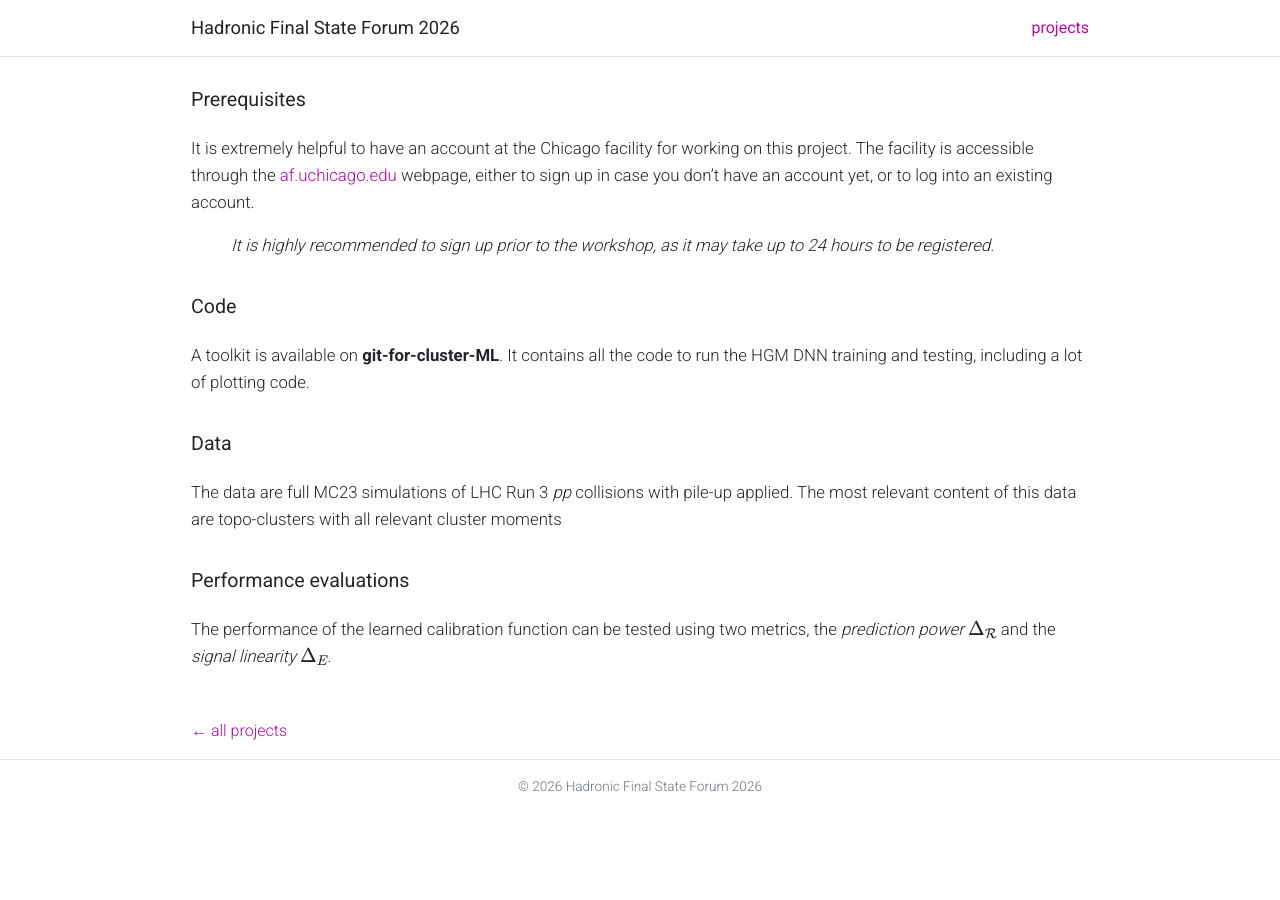
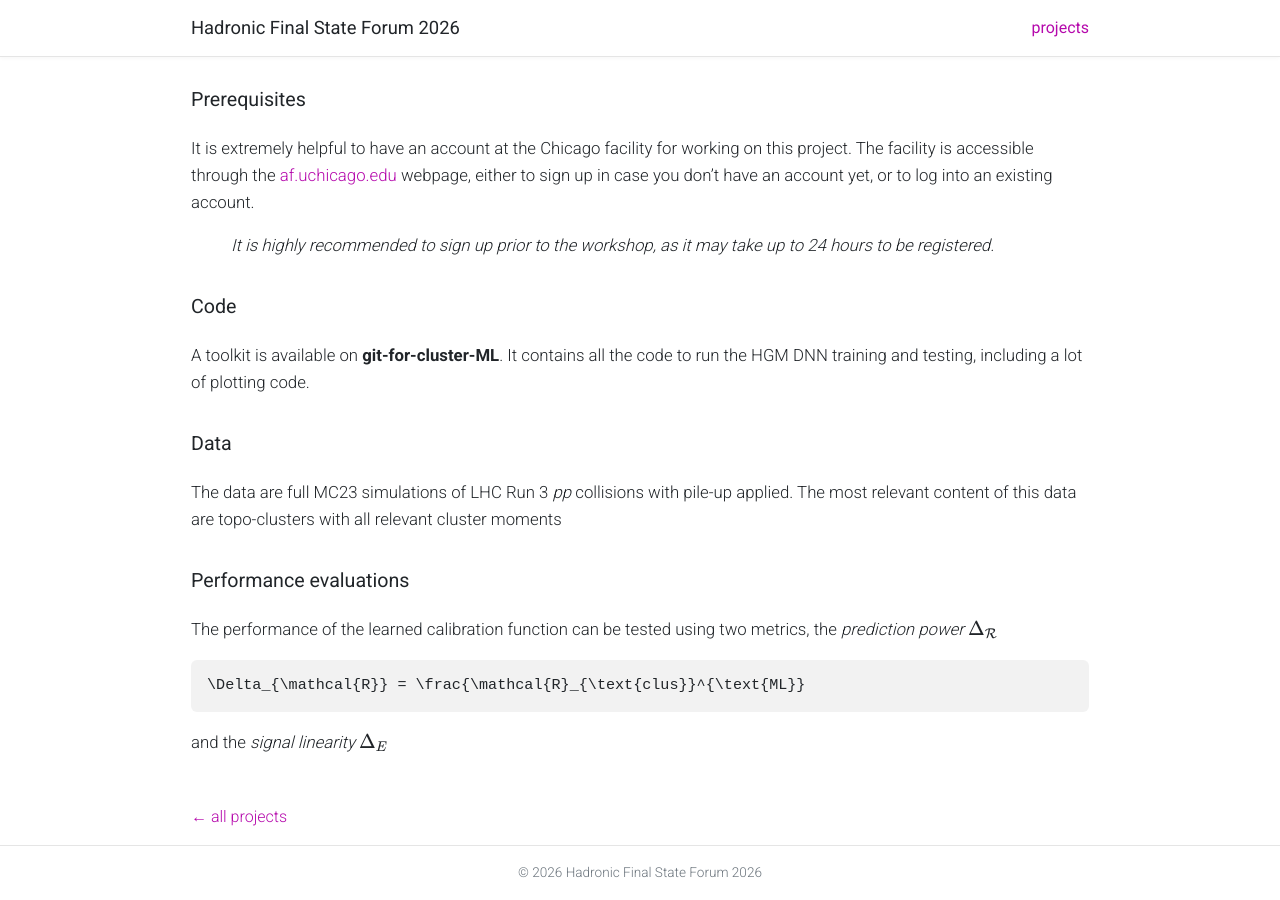
Before and after one commit to hfsf2026/hfsf2026.github.io, a Jekyll site: the page built from _projects/cluster_ML_transformers.md, in a window 1280 px wide and 900 px high, scrolled down 937 px. Built offline with Jekyll 4.4.1, drawn with Linux system fonts in a browser that asks for light colours; before the commit the page ends 1751 px from its top, so only the background shows below that.

Commit message:
Update cluster_ML_transformers.md

````diff
--- a/_projects/cluster_ML_transformers.md
+++ b/_projects/cluster_ML_transformers.md
@@ -35,4 +35,9 @@ The data are full MC23 simulations of LHC Run 3 _pp_ collisions with pile-up app
 
 ### Performance evaluations
 
-The performance of the learned calibration function can be tested using two metrics, the _prediction power_ $$\Delta_{\mathcal{R}}$$ and the _signal linearity_ $$\Delta_{E}$$.
+The performance of the learned calibration function can be tested using two metrics, the _prediction power_ $$\Delta_{\mathcal{R}}$$
+```math
+\Delta_{\mathcal{R}} = \frac{\mathcal{R}_{\text{clus}}^{\text{ML}}
+```
+
+and the _signal linearity_ $$\Delta_{E}$$
````
